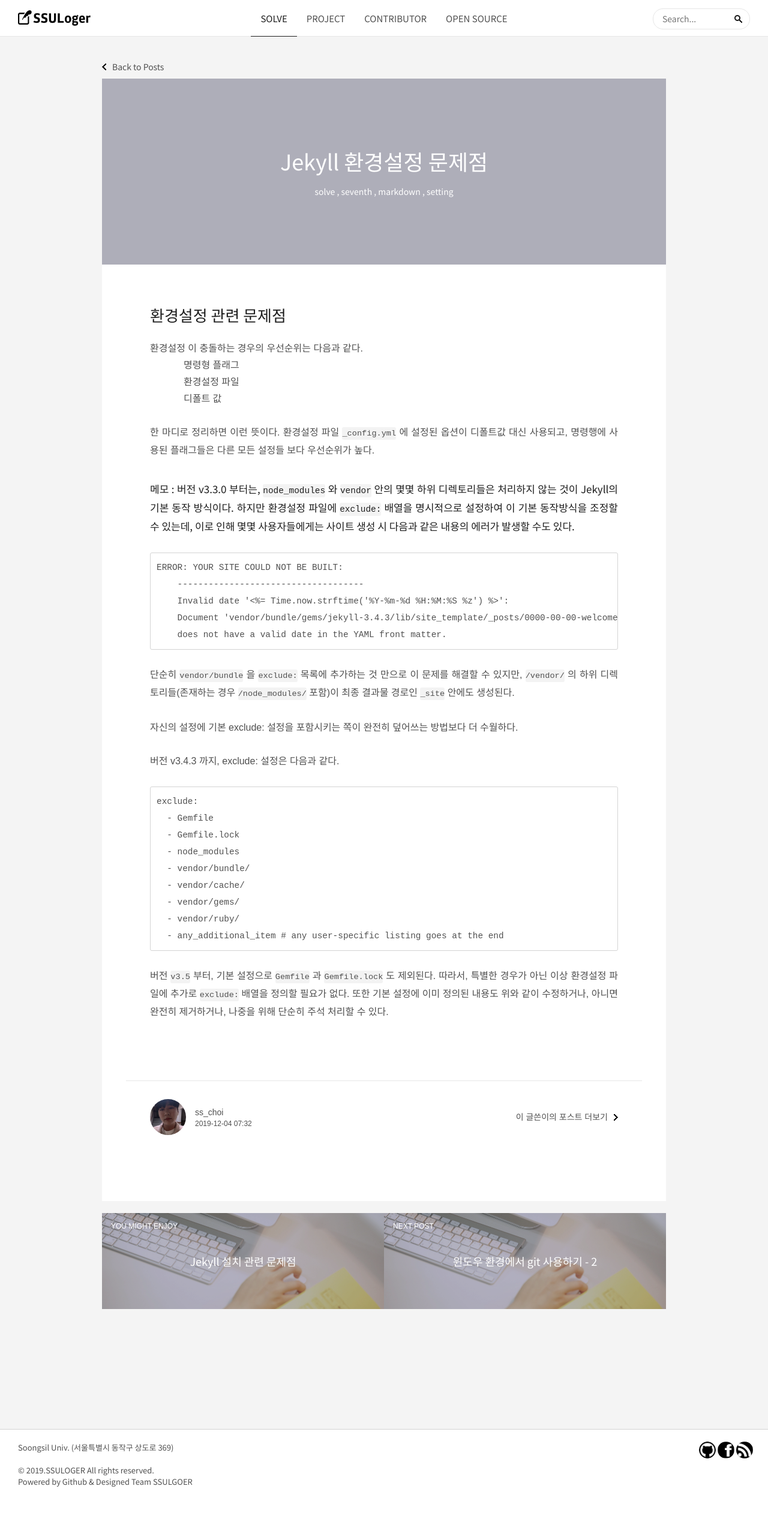
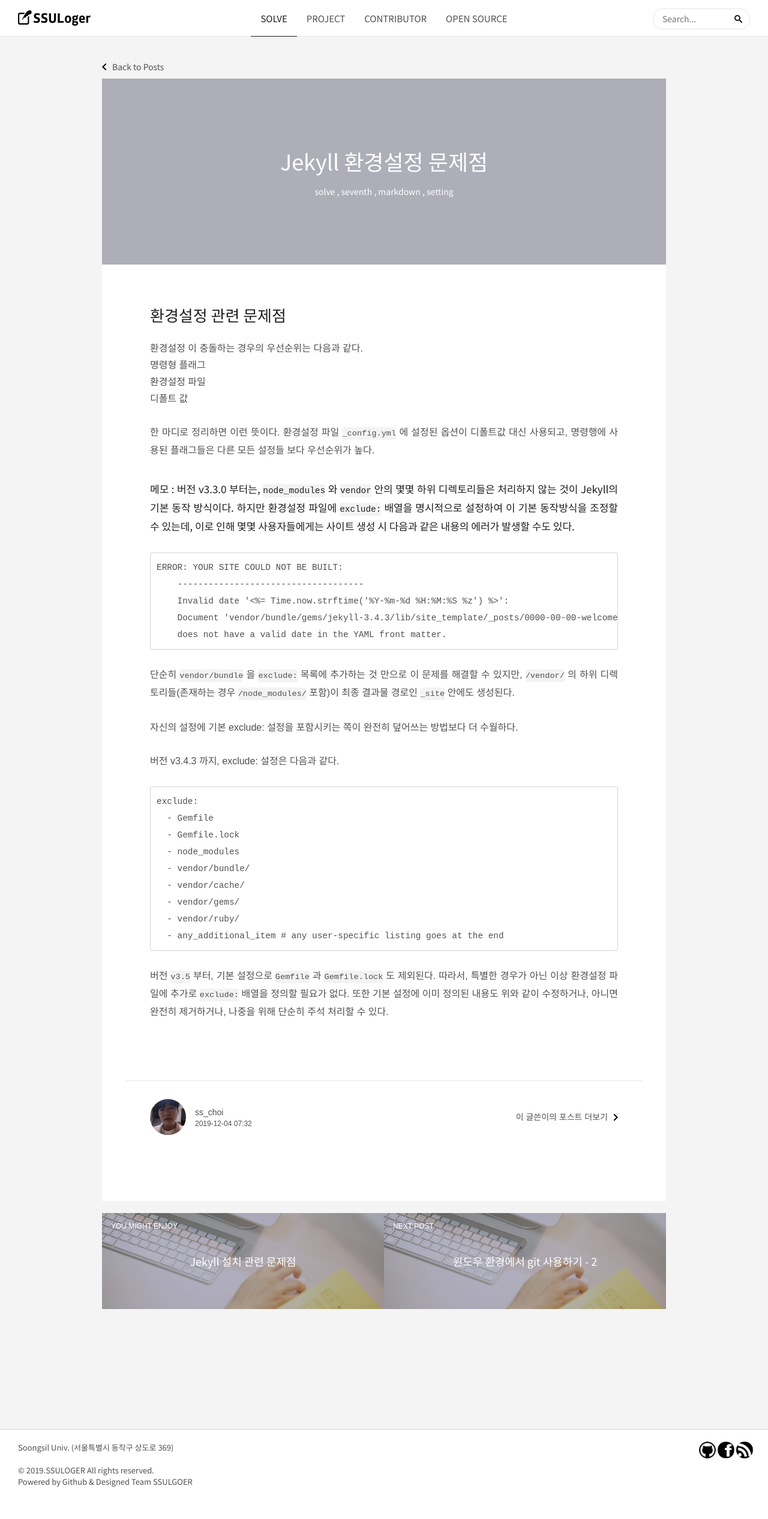
Before and after one commit to qdwns9704/SSULoger, a Jekyll site: the page built from _posts/2019-12-04-JekyllSettingProblem.md, in a window 1280 px wide. Shown: the whole page at 60% size. Built offline with Jekyll 4.4.1, drawn with Linux system fonts in a browser that asks for light colours; comment, search, counter and statistics services are not loaded.

```diff
--- /dev/null
+++ b/_plugins/simple_search_filter.rb
@@ -0,0 +1,19 @@
+module Jekyll
+  module CharFilter
+    def remove_chars(input)
+      input.gsub! '\\','&#92;'
+      input.gsub! /\t/, '    '
+      input.strip_control_and_extended_characters
+    end
+  end
+end
+
+Liquid::Template.register_filter(Jekyll::CharFilter)
+
+class String
+  def strip_control_and_extended_characters()
+    chars.each_with_object("") do |char, str|
+      str << char if char.ascii_only? and char.ord.between?(32,126)
+    end
+  end
+end
--- a/assets/css/screen.css
+++ b/assets/css/screen.css
@@ -213,7 +213,7 @@ ul, li {
     height: 33px;
     border-radius: 17px;
     border: 1px solid #e6e6e6;
-    padding: 0 30px 0 15px; /* 30px(right-padding) = 15(right-padding) + 10(icon-width) + 5(@@iolo) */
+    padding: 0 30px 0 15px; /* 30px(right-padding) = 15(right-padding) + 10(icon-width) + 5 */
     font-size: 14px;
     color: #505050;
     background: url(../images/pc/icon_search.png) no-repeat right;
@@ -261,7 +261,7 @@ ul, li {
 #wrapper {
     padding-bottom: 100px;
     background-color: #f4f4f4;
-    overflow-x: scroll; /* @@iolo for very long title/tags */
+    overflow-x: scroll; /* for very long title/tags */
 }
 
 #content {
@@ -288,7 +288,7 @@ ul, li {
 }
 
 #cover h1, #cover p {
-    width: 80%; /* @@iolo */
+    width: 80%;
     max-width: 780px;
     margin: 0 auto;
     color: #fff;
@@ -304,7 +304,7 @@ ul, li {
 
 #cover p {
     font-size: 14px;
-    line-height: 22px; /* 22px = 14(font-size) + 8(line-spacing) @@iolo */
+    line-height: 22px; /* 22px = 14(font-size) + 8(line-spacing) */
 }
 
 #cover h1 + p {
@@ -319,7 +319,6 @@ ul, li {
     color: #fff;
 }
 
-/* @@iolo */
 #cover cite {
     display: block;
     position: absolute;
@@ -338,7 +337,7 @@ ul, li {
 
 #back-to-top {
   display: none;
-  /* @@iolo: show/hide by js */
+  /* show/hide by js */
   position: fixed;
   width: 29px;
   height: 29px;
@@ -855,7 +854,7 @@ body.tag-template #navbar {
 
 #post-content ul,
 #post-content ol {
-  padding-left: 28px;
+  /*padding-left: 28px;*/
 }
 
 #post-content blockquote {
@@ -897,7 +896,7 @@ body.tag-template #navbar {
 
 #post-content figure figcaption {
   margin: 0;
-  /*margin-top: 10px; @@iolo */
+  /*margin-top: 10px;*/
   text-align: center;
   font-size: 14px;
   line-height: 14px;
@@ -1008,7 +1007,7 @@ body.tag-template #navbar {
 
 #post-links h3 {
   width: 82%;
-  /* @@iolo 80% = 390 / 470 * 100 */
+  /* 80% = 390 / 470 * 100 */
   max-width: 390px;
   margin: 0 auto;
   padding: 0;
@@ -1073,7 +1072,6 @@ body.author-template #cover h1,
 body.author-template #cover p {
   max-width: 606px;
   width: 100%;
-  /* @@iolo */
   margin-left: 254px;
   /* 254px = 80(padding-left) + 144(#cover-author-image width) + 30(spacing) */
   text-align: left;
@@ -1314,7 +1312,7 @@ body.page-template {}
     }
 
     #menu {
-        display: none; /* @@iolo: show/hide by js */
+        display: none; /* show/hide by js */
         position: absolute;
         top: 50px;
         left: 0;
@@ -1340,7 +1338,7 @@ body.page-template {}
     }
 
     #search {
-        display: none; /* @@iolo: show/hide by js */
+        display: none; /* show/hide by js */
         position: absolute;
         top: 50px;
         left: 0;
@@ -1544,7 +1542,7 @@ body.page-template {}
     a.tag {
         height: 20px;
         margin: 0 8px 8px 0;
-        padding: 0 5px; /* @@iolo */
+        padding: 0 5px;
         border-radius: 2px;
         line-height: 18px; /* 18px = 20(height) - 2(border) */
     }
@@ -1658,7 +1656,7 @@ body.page-template {}
     body.author-template #cover h1,
     body.author-template #cover p {
         max-width: 193px; /* 386/2 */
-        width: 100%; /* @@iolo */
+        width: 100%;
         margin-left: 102px; /* 254px = 15(padding-left) + 72(#cover-author-image width) + 15(spacing) */
         text-align: left;
     }
@@ -1690,7 +1688,7 @@ body.page-template {}
 
 @media (-webkit-min-device-pixel-ratio: 2) {
     body {
-        font-weight: 200; /* @@iolo 200 for retina only! */
+        font-weight: 200; /* 200 for retina only! */
     }
 
     #logo {
@@ -1780,7 +1778,7 @@ body.page-template {}
 
 @media (-webkit-min-device-pixel-ratio: 3) {
     body {
-        font-weight: 200; /* @@iolo 200 for retina only! */
+        font-weight: 200; /* 200 for retina only! */
     }
 
     #logo {
```
Also changed, not shown: _tags/test.md (added, +4 -0 lines).
